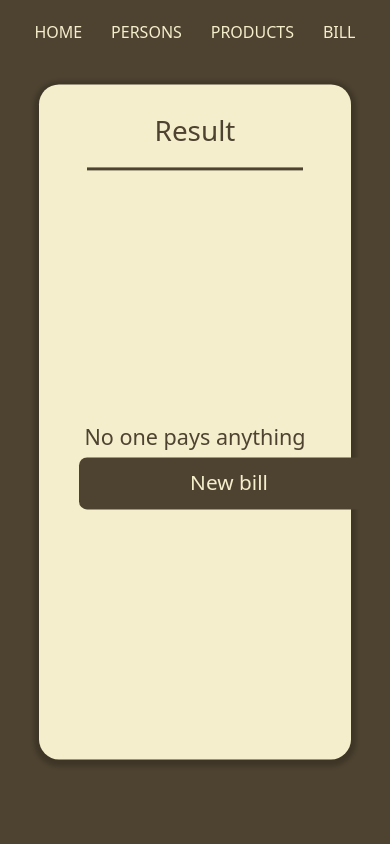
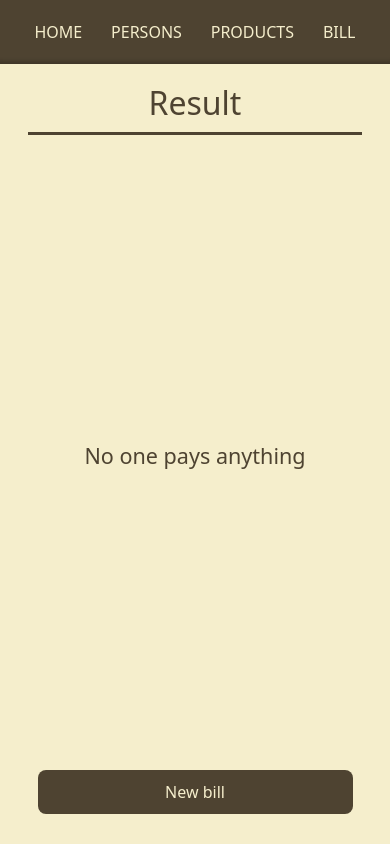
Before and after one commit to HoshiyamaSeizen/vue-bill-app, a Vue app in the folder app/: page /#/bill in a window 390 px wide. Built offline with nearby package versions, Linux system fonts and the light colour scheme.

Commit message:
add responsive layout

```diff
--- a/app/src/components/ListComponent.vue
+++ b/app/src/components/ListComponent.vue
@@ -11,15 +11,15 @@
 @import '../styles/_vars.sass'
 .list
     display: block
-    height: 75%
     list-style: none
     padding: 0
     overflow-x: hidden
     overflow-y: auto
+    justify-self: flex-start
 .list-move,
 .list-enter-active,
 .list-leave-active
-    transition: all 300ms ease-out
+    transition: all 200ms ease-out
 .list-enter-from,
 .list-leave-to
     opacity: 0
@@ -43,6 +43,9 @@
         scale: 0.99
     i
         margin-right: 15px
+.info-message
+    text-align: center
+    margin-top: auto
 i.bi-check-lg
     font-size: 2rem
     &:hover
--- a/app/src/components/NavbarComponent.vue
+++ b/app/src/components/NavbarComponent.vue
@@ -15,8 +15,8 @@ main, a
 nav
 	position: absolute
 	width: 100%
+	max-height: 64px
 	display: flex
-	align-items: space-between
 	justify-content: center
 	padding: 20px
 	text-transform: uppercase
--- a/app/src/components/Router.vue
+++ b/app/src/components/Router.vue
@@ -21,12 +21,18 @@
 .slide-right-enter-from,
 .slide-left-leave-to
     opacity: 0
-    transform: translate(-80%, -50%)
+    transform: translate(-80%, 50%)
 .slide-left-enter-from,
 .slide-right-leave-to
     opacity: 0
-    transform: translate(-20%, -50%)
+    transform: translate(-20%, 50%)
 .fade-enter-from,
 .fade-leave-to
     opacity: 0
+@media screen and (max-width:600px)
+    .slide-left-enter-from,
+    .slide-right-leave-to,
+    .slide-right-enter-from,
+    .slide-left-leave-to
+        transform: none
 </style>
--- a/app/src/styles/style.sass
+++ b/app/src/styles/style.sass
@@ -56,12 +56,13 @@ a
 
 .container
   position: absolute
-  display: block
+  display: flex
+  flex-flow: column
   width: 80%
   height: 80%
-  top: 50%
+  bottom: 50%
   left: 50%
-  transform: translate(-50%, -50%)
+  transform: translate(-50%, 50%)
   background-color: $color-secondary
   color: $color-text
   border-radius: 20px
@@ -85,8 +86,9 @@ a
 
   .next-btn
     display: block
-    width: 300px
-    margin: auto
+    width: 40%
+    max-width: 300px
+    margin: auto auto 20px
     padding: 10px 20px
     transition: all 200ms ease
     @include no-select
@@ -95,7 +97,38 @@ a
     font-size: 1.3rem
     border-radius: 8px
     &:hover
-        scale: 1.01
-        background-color: lighten($color-main, 10%)
+      scale: 1.01
+      background-color: lighten($color-main, 10%)
     &:active
-        scale: 0.99
+      scale: 0.99
+    @media (max-width:840px)
+      max-width: 840px
+      width: 90%
+
+@media screen and (max-width:1023px)
+  i
+    opacity: 1 !important
+
+@media screen and (max-width:767px), screen and (max-height: 600px)
+  p
+    font-size: 0.9rem
+  .next-btn, .list-btn
+    font-size: 1rem !important
+  h1
+    font-size: 2rem !important
+    margin-bottom: 15px !important
+    padding-bottom: 10px !important
+  .landing a
+    font-size: 1.4rem !important
+  .landing h1
+    font-size: 4rem !important
+
+@media screen and (max-width:600px), screen and (max-height: 600px)
+  .container
+    bottom: 0
+    left: 0
+    transform: none
+    min-width: 100%
+    height: calc(100% - 64px)
+    border-radius: 0
+    padding: 10px 20px
--- a/app/src/views/Bill.vue
+++ b/app/src/views/Bill.vue
@@ -124,7 +124,4 @@ export default{
         @include limit-text
     .money
         color: darkgreen
-.info-message
-    text-align: center
-    margin-top: 30vh
 </style>
--- a/app/src/views/Products.vue
+++ b/app/src/views/Products.vue
@@ -127,9 +127,11 @@ export default{
                         </div>
                     </div>
 				</div>
-				<i v-if="id !== editId" class="bi bi-pencil-fill i-pointer" @click="startEdit(id)"></i>
-				<i v-else class="bi bi-check-lg i-pointer" @click="stopEdit()"></i>
-				<i class="bi bi-trash-fill i-pointer" @click="remove(id)"></i>
+                <div class="edit-buttons">
+                    <i v-if="id !== editId" class="bi bi-pencil-fill i-pointer" @click="startEdit(id)"></i>
+                    <i v-else class="bi bi-check-lg i-pointer" @click="stopEdit()"></i>
+                    <i class="bi bi-trash-fill i-pointer" @click="remove(id)"></i>
+                </div>
 			</li>
 			<li class="list-btn" @click="add()" :key="-1"><i class="bi bi-bag-plus-fill"></i>Add new</li>
 		</List>
@@ -145,8 +147,6 @@ li
     &.list-item
         display: flex
         align-items: center
-        justify-content: space-between
-        gap: 15px
         margin-bottom: 10px
         i
             opacity: 0
@@ -162,6 +162,21 @@ li
         opacity: 1
         &:hover
             color: inherit
+    @media screen and (max-width:1023px)
+        flex-flow: column
+        gap: 0 !important
+        & > *
+            align-self: flex-start
+        .details
+            max-width: 100%
+            width: 100%
+        .edit-buttons
+            align-self: center
+.edit-buttons
+    flex: 1
+    display: flex
+    justify-content: flex-end
+    gap: 20px
 .details
     flex: 10
     text-align: left
@@ -203,7 +218,7 @@ li
         .name
             display: block
             font-size: 1.4rem
-            line-height: 1rem
+            line-height: 1.4rem
             max-width: 300px
             @include limit-text
         .price
@@ -273,7 +288,4 @@ li
                 .icon
                     background-color: $color-active
                     color: $color-secondary
-.info-message
-    text-align: center
-    margin-top: 30vh
 </style>
```
Also changed, not shown: 1 other file (tests, documents, lock files or other folders).
